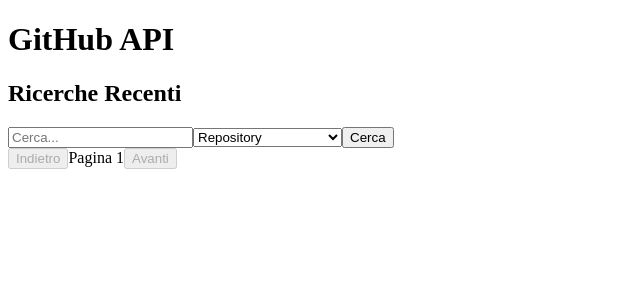
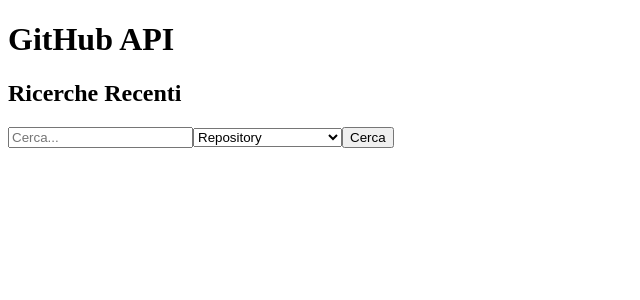
Before and after one commit to danieleBattistelli/github-api, a React (Vite) app: page / in a window 1280 px wide. Shown: the top 300 px of the page, without its empty margins (0-640 px from the left). Built offline with nearby package versions, Linux system fonts and the light colour scheme.

Commit message:
Feat: add scrolling page without paginator

```diff
--- a/src/pages/Home.jsx
+++ b/src/pages/Home.jsx
@@ -1,4 +1,4 @@
-import { useState, useEffect } from "react";
+import { useState, useEffect, useRef } from "react";
 import RepoCard from "../components/RepoCard";
 import UserCard from "../components/UserCard";
 import OrganizationCard from "../components/OrganizationCard";
@@ -18,6 +18,8 @@
     const [page, setPage] = useState(1);
     // Stato per memorizzare la cache
     const [cache, setCache] = useState({});
+
+    const observerRef = useRef(null); // Ref per l'osservatore dell'intersezione
 
     // Funzione per gestire la ricerca quando l'utente clicca sul pulsante "Cerca".
     const handleSearch = () => {
@@ -46,8 +48,8 @@
             .then((response) => response.json())
             .then((data) => {
                 const items = data.items || [];
-                setResults(items.slice(0, 8)); // Mostra solo i primi 8 risultati
-                setCache((prevCache) => ({ ...prevCache, [cacheKey]: items.slice(0, 8) })); // Salva nella cache
+                setResults(items); // Mostra tutti i risultati
+                setCache((prevCache) => ({ ...prevCache, [cacheKey]: items })); // Salva nella cache tutti i risultati
                 if (items.length === 0) {
                     setErrorMessage("Nessun risultato trovato.");
                 }
@@ -58,6 +60,32 @@
             })
             .finally(() => setLoading(false)); // Nasconde il loader
     };
+
+    // Funzione per caricare più risultati
+    const loadMoreResults = () => {
+        setPage((prevPage) => prevPage + 1);
+    };
+
+    // Effetto per osservare il fondo della pagina
+    useEffect(() => {
+        if (observerRef.current) observerRef.current.disconnect();
+
+        const observer = new IntersectionObserver(
+            (entries) => {
+                if (entries[0].isIntersecting && !loading && results.length > 0) {
+                    loadMoreResults();
+                }
+            },
+            { threshold: 1.0 }
+        );
+
+        const target = document.querySelector("#load-more-trigger");
+        if (target) observer.observe(target);
+
+        observerRef.current = observer;
+
+        return () => observer.disconnect();
+    }, [loading, results]);
 
     // Effetto per gestire il debounce della ricerca
     useEffect(() => {
@@ -164,22 +192,8 @@
                     )
                 )}
             </div>
-            {/* Pulsanti di paginazione */}
-            <div>
-                <button
-                    onClick={() => setPage((prev) => Math.max(prev - 1, 1))}
-                    disabled={page === 1}
-                >
-                    Indietro
-                </button>
-                <span>Pagina {page}</span>
-                <button
-                    onClick={() => setPage((prev) => prev + 1)}
-                    disabled={results.length < 8} // Disabilita se ci sono meno di 8 risultati
-                >
-                    Avanti
-                </button>
-            </div>
+            {/* Trigger per il caricamento infinito */}
+            <div id="load-more-trigger" style={{ height: "1px" }}></div>
         </div>
     );
 }
```
